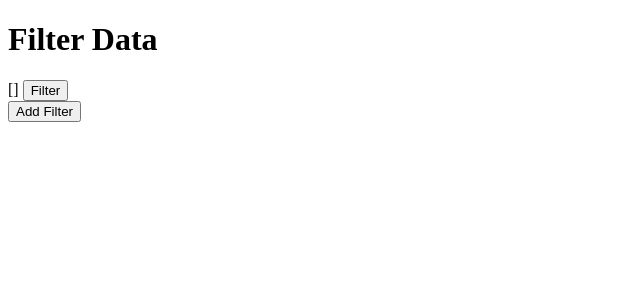
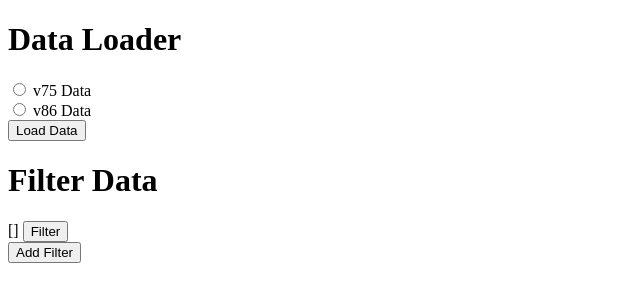
Before and after one commit to cniclas/v75_stats, a Flask app: page / in a window 1280 px wide. Shown: the top 302 px of the page, without its empty margins (0-640 px from the left). Run offline with Flask 3, Linux system fonts and the light colour scheme.

Commit message:
Data loader class added

```diff
--- a/app.py
+++ b/app.py
@@ -1,16 +1,31 @@
 from flask import Flask, render_template, request, jsonify
 from interval_input import IntervalInput
 from interval_input_jackpot import IntervalInputJackpot
-
-# ... (class definition for IntervalInput)
+from data_loader import DataLoader
 
 app = Flask(__name__)
 
+data_loader = DataLoader()  # Create a DataLoader instance
 interval_inputs = []  # Store filter instances globally
 
 @app.route('/')
 def index():
     return render_template('index.html', interval_inputs=[])  # Initially no filters
+
+@app.route('/load_data', methods=['POST'])
+def load_data():
+    global data_loader
+    data_version = request.form.get('data_version')
+
+    if data_version == "v75":
+        filepath = "data/data_v75.csv"
+    else:
+        filepath = "data/data_v86.csv"
+
+    data_loader.load_data(filepath)  # Load the selected data
+
+    # Process or display the loaded data as needed
+    return render_template('index.html', selected_version=data_version)
 
 @app.route('/add_filter')
 def add_filter():
--- a/templates/index.html
+++ b/templates/index.html
@@ -1,5 +1,18 @@
 <!DOCTYPE html>
 <html>
+  <head>
+    <title>Data Loader</title>
+</head>
+<body>
+    <h1>Data Loader</h1>
+    <form method="POST" action="/load_data">
+        <input type="radio" id="v75" name="data_version" value="v75" {% if selected_version == "v75" %}checked{% endif %}>
+        <label for="v75">v75 Data</label><br>
+        <input type="radio" id="v86" name="data_version" value="v86" {% if selected_version == "v86" %}checked{% endif %}>
+        <label for="v86">v86 Data</label><br>
+        <button type="submit">Load Data</button>
+    </form>
+    </body>
   <head>
     <title>Interval Filtering</title>
   </head>
```
Also changed, not shown: data_loader.py (added, +12 -0 lines).
